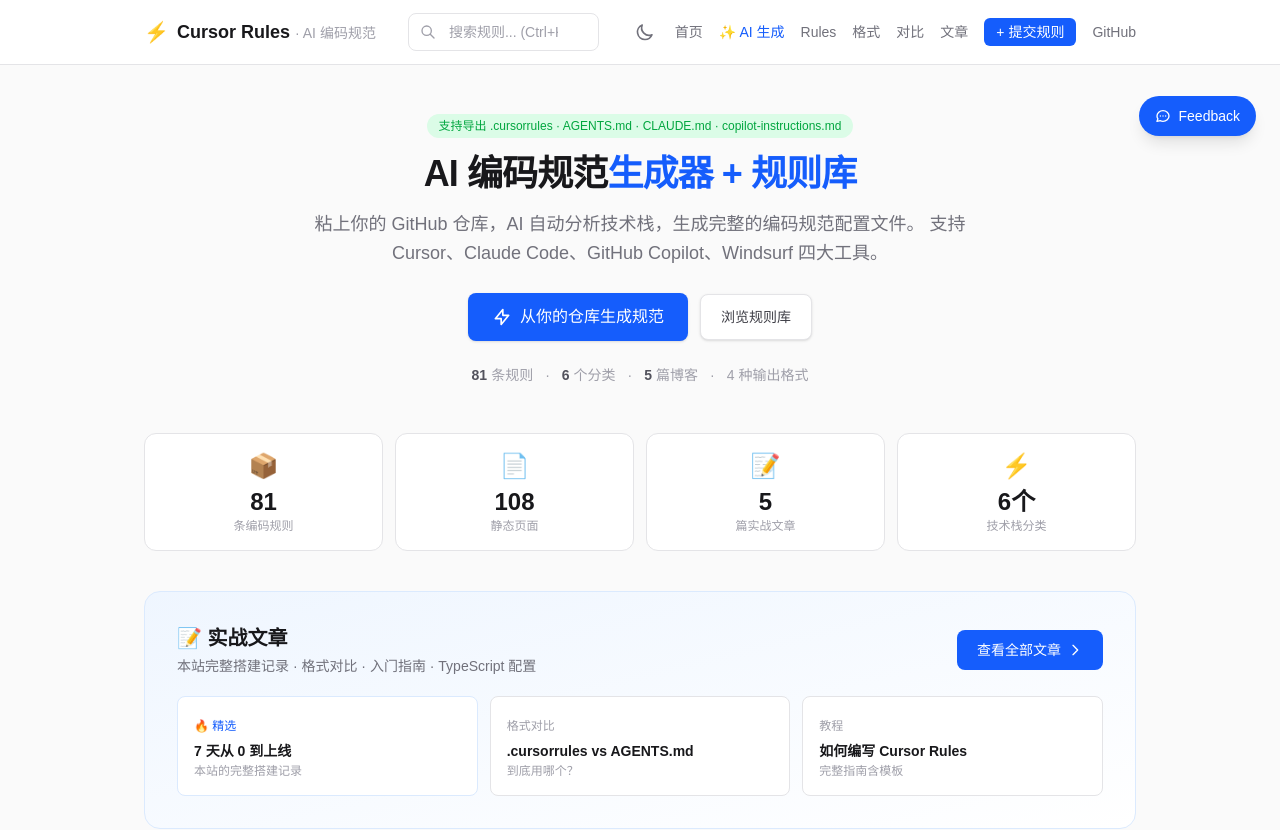
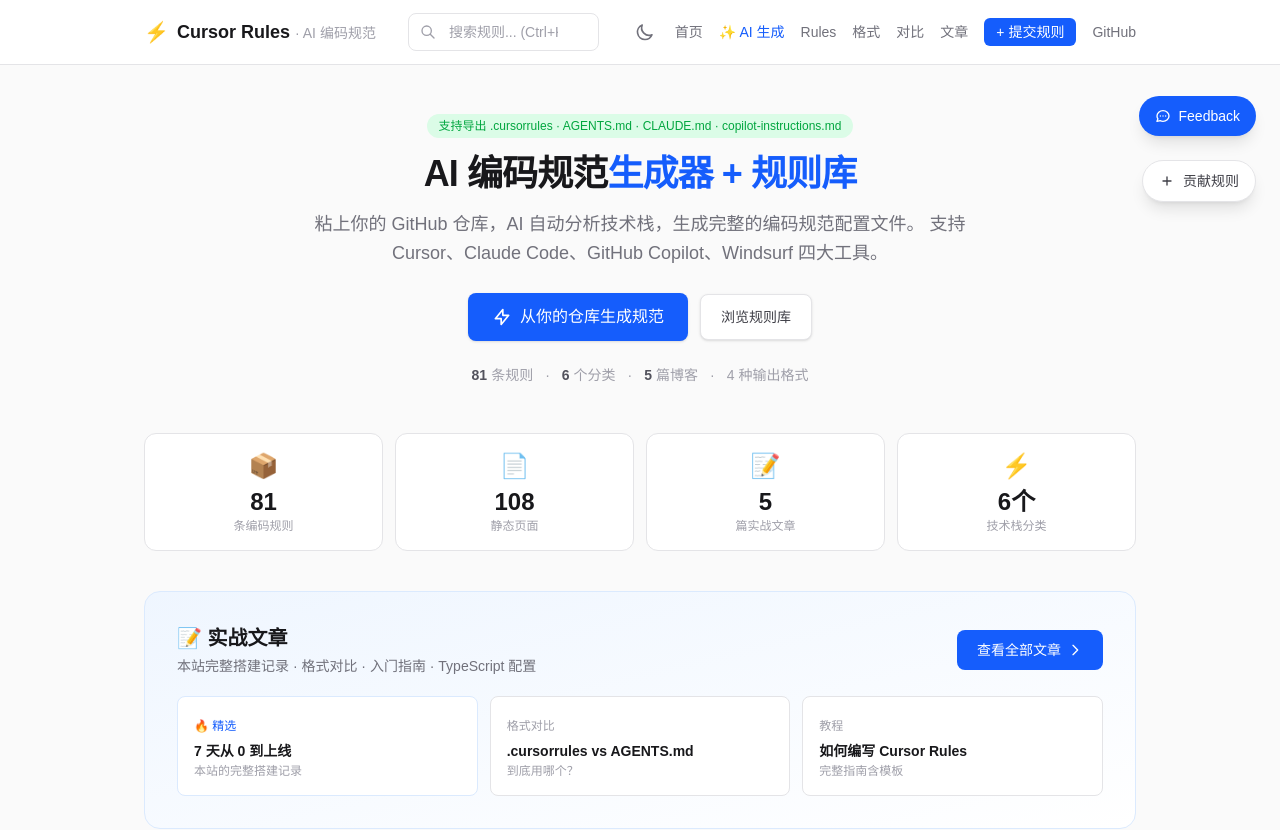
Before and after one commit to ningfd-ux/cursor-rules-cn, a Next.js app: page / in a window 1280 px wide. Shown: the top 830 px of the page. Built offline with nearby package versions, Linux system fonts and the light colour scheme.

Commit message:
feat: 首页右上角贡献规则浮动按钮

```diff
--- a/src/app/page.tsx
+++ b/src/app/page.tsx
@@ -2,6 +2,7 @@
 import RuleCard from "@/components/RuleCard";
 import BackToTop from "@/components/BackToTop";
 import FloatingFeedback from "@/components/FloatingFeedback";
+import FloatingShare from "@/components/FloatingShare";
 import { rules, categories } from "@/data/rules";
 
 const featuredRules = rules.slice(0, 3);
@@ -224,6 +225,7 @@
       </section>
 
       <BackToTop />
+      <FloatingShare />
       <FloatingFeedback />
 
       {/* Client-side filtering script - lightweight, no framework needed */}
--- /dev/null
+++ b/src/components/FloatingShare.tsx
@@ -0,0 +1,17 @@
+"use client";
+
+export default function FloatingShare() {
+  return (
+    <a
+      href="https://github.com/ningfd-ux/cursor-rules-cn/issues/new"
+      target="_blank"
+      rel="noopener noreferrer"
+      className="fixed right-6 top-40 z-50 flex items-center gap-2 rounded-full border border-zinc-200 bg-white px-4 py-2.5 text-sm font-medium text-zinc-700 shadow-lg transition-all hover:bg-zinc-50 dark:border-zinc-700 dark:bg-zinc-900 dark:text-zinc-300 dark:hover:bg-zinc-800"
+    >
+      <svg className="h-4 w-4" fill="none" viewBox="0 0 24 24" stroke="currentColor" strokeWidth={2}>
+        <path strokeLinecap="round" strokeLinejoin="round" d="M12 6v6m0 0v6m0-6h6m-6 0H6" />
+      </svg>
+      <span className="hidden sm:inline">贡献规则</span>
+    </a>
+  );
+}
```
